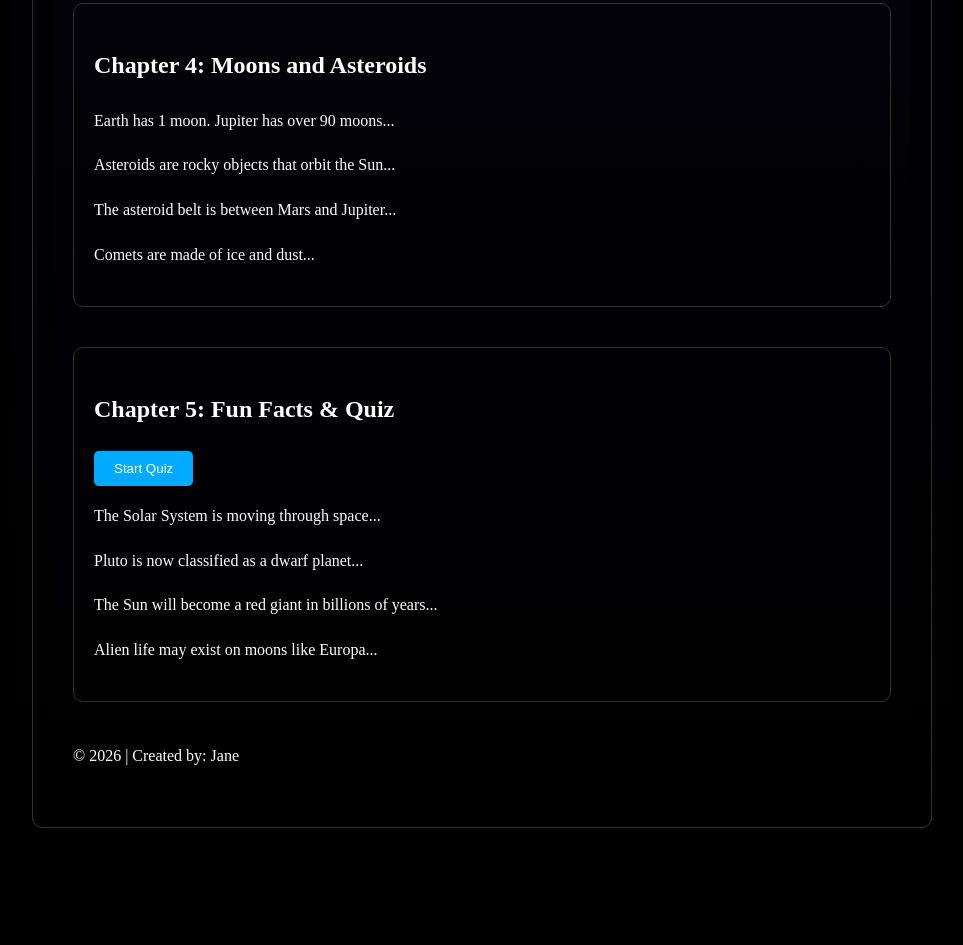
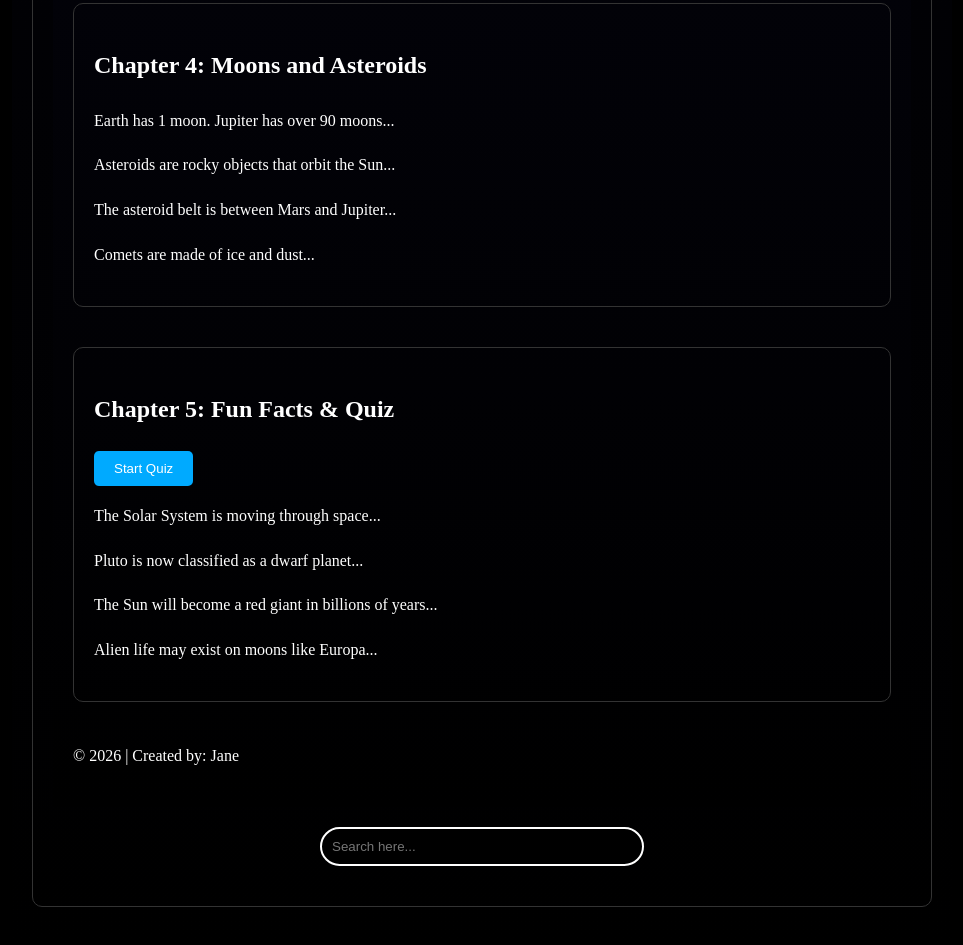
Before and after one commit to s82864481-bit-songtutor/solar-system, a plain HTML site: page index.html in a window 1280 px wide. Shown: the part 8267-9212 px from the top of the page, without its empty margins (158-1121 px from the left). Before the commit the page ends 9163 px from the top, so only its background shows below. Drawn offline with Linux system fonts and the light colour scheme.

Commit message:
Update index.html

```diff
--- a/index.html
+++ b/index.html
@@ -226,3 +226,8 @@
         background: black;
     }
       </style>
+<!-- Ye code body ke upar dalo -->
+<div style="text-align:center; margin:20px;">
+  <input type="text" id="searchBox" placeholder="Search here..."
+  style="padding:10px; width:300px; border-radius:20px; border:2px solid white; background:black; color:white;">
+</div>
```
